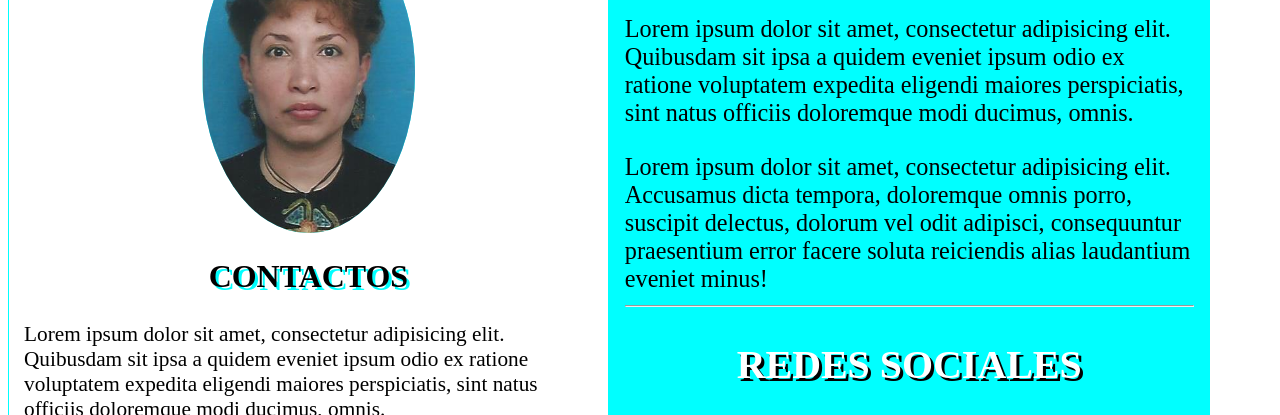
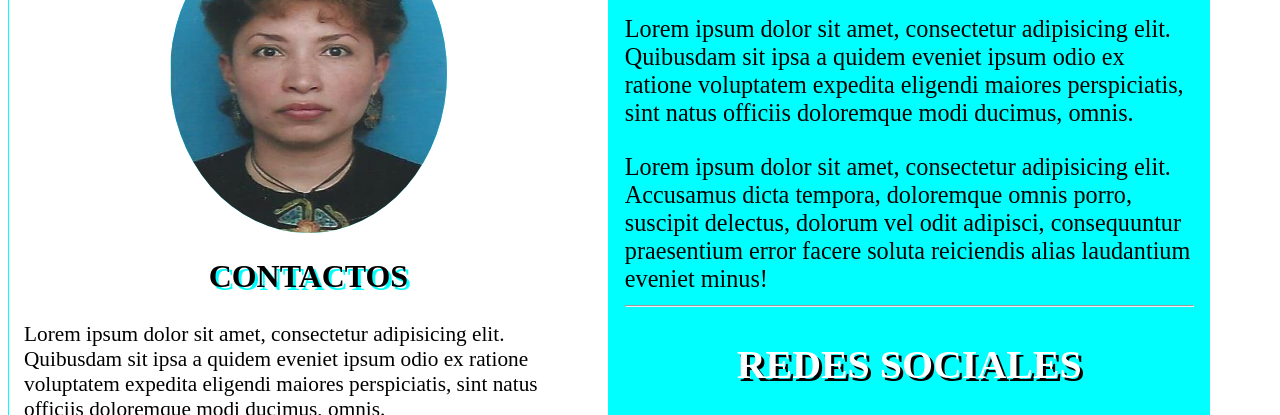
Before and after one commit to laprofePaty/practica, a plain HTML site: page index.html in a window 1280 px wide. Shown: the part 465-880 px from the top of the page. Drawn offline with Linux system fonts and the light colour scheme.

Commit message:
Update estilo.css

```diff
--- a/css/estilo.css
+++ b/css/estilo.css
@@ -39,7 +39,7 @@ h1{
 img{
 	margin: auto;
 	/*width: 40%;*/
-	width: 10em;
+	width: 13em;
 	height: 15em;
 	/*height: 400px;*/
 	background: cyan;
```
